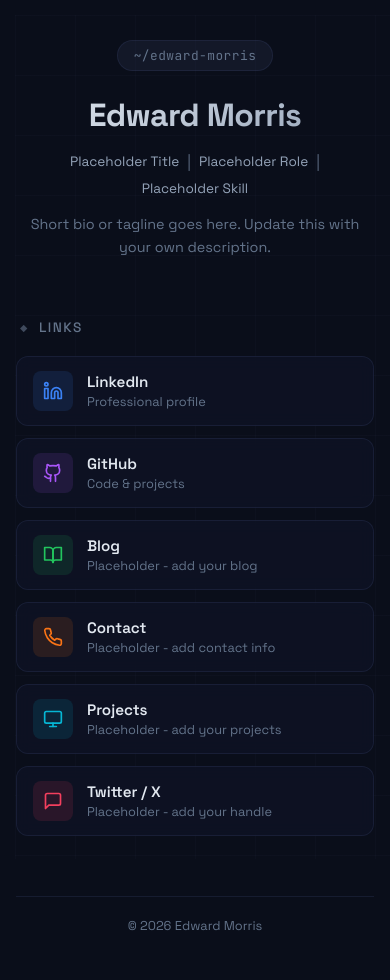
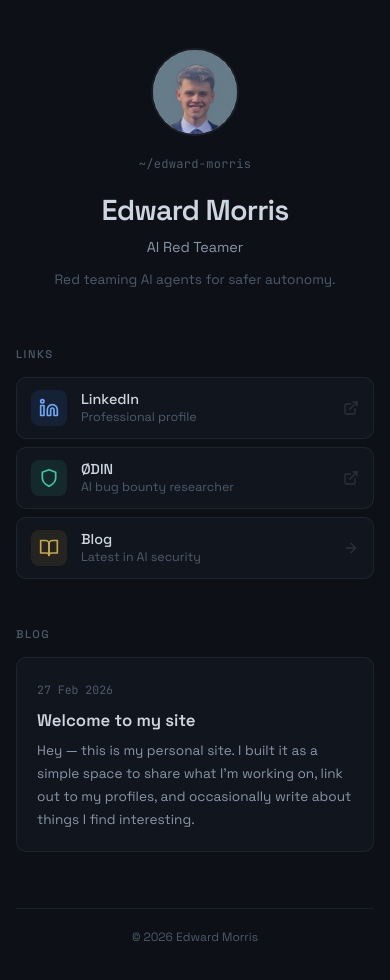
Before and after one commit to squidward124/edward-morris-site, a plain HTML site: page index.html in a window 390 px wide. Drawn offline with Linux system fonts and the light colour scheme.

Commit message:
Update site with real content and cleaner design
Added headshot, 0Din researcher profile, blog section with
welcome post. Simplified styling to a minimal dark theme,
removed placeholder cards and color glow effects.

Co-Authored-By: Claude Opus 4.6 <noreply@anthropic.com>

```diff
--- a/index.html
+++ b/index.html
@@ -11,22 +11,16 @@
     <link rel="stylesheet" href="style.css">
 </head>
 <body>
-    <!-- Animated background -->
-    <div class="bg-grid"></div>
-
     <main>
         <!-- Hero Section -->
         <section class="hero">
+            <img class="headshot" src="headshot.jpg" alt="Edward Morris" />
             <div class="hero-badge">~/edward-morris</div>
             <h1>Edward Morris</h1>
             <div class="roles">
-                <span class="role">Placeholder Title</span>
-                <span class="separator">|</span>
-                <span class="role">Placeholder Role</span>
-                <span class="separator">|</span>
-                <span class="role">Placeholder Skill</span>
+                <span class="role">AI Red Teamer</span>
             </div>
-            <p class="tagline">Short bio or tagline goes here. Update this with your own description.</p>
+            <p class="tagline">Red teaming AI agents for safer autonomy.</p>
         </section>
 
         <!-- Links Section -->
@@ -38,7 +32,7 @@
             <div class="cards-grid">
 
                 <!-- LinkedIn -->
-                <a href="https://www.linkedin.com/in/edward-morris-8863b6273/" target="_blank" rel="noopener noreferrer" class="card card-blue">
+                <a href="https://www.linkedin.com/in/edward-morris-8863b6273/" target="_blank" rel="noopener noreferrer" class="card">
                     <div class="card-inner">
                         <div class="card-icon icon-blue">
                             <svg xmlns="http://www.w3.org/2000/svg" width="20" height="20" viewBox="0 0 24 24" fill="none" stroke="currentColor" stroke-width="2" stroke-linecap="round" stroke-linejoin="round"><path d="M16 8a6 6 0 0 1 6 6v7h-4v-7a2 2 0 0 0-2-2 2 2 0 0 0-2 2v7h-4v-7a6 6 0 0 1 6-6z"/><rect width="4" height="12" x="2" y="9"/><circle cx="4" cy="4" r="2"/></svg>
@@ -47,87 +41,60 @@
                             <span class="card-title">LinkedIn</span>
                             <span class="card-desc">Professional profile</span>
                         </div>
-                        <span class="badge badge-blue">Social</span>
+                        <span class="badge">Social</span>
                         <svg class="card-arrow" xmlns="http://www.w3.org/2000/svg" width="16" height="16" viewBox="0 0 24 24" fill="none" stroke="currentColor" stroke-width="2" stroke-linecap="round" stroke-linejoin="round"><path d="M18 13v6a2 2 0 0 1-2 2H5a2 2 0 0 1-2-2V8a2 2 0 0 1 2-2h6"/><polyline points="15 3 21 3 21 9"/><line x1="10" y1="14" x2="21" y2="3"/></svg>
                     </div>
                 </a>
 
-                <!-- GitHub -->
-                <a href="https://github.com/squidward124" target="_blank" rel="noopener noreferrer" class="card card-purple">
+                <!-- 0Din -->
+                <a href="https://0din.ai/researchers/e1d17d63-fbd4-4920-b153-99131228bf39" target="_blank" rel="noopener noreferrer" class="card">
                     <div class="card-inner">
-                        <div class="card-icon icon-purple">
-                            <svg xmlns="http://www.w3.org/2000/svg" width="20" height="20" viewBox="0 0 24 24" fill="none" stroke="currentColor" stroke-width="2" stroke-linecap="round" stroke-linejoin="round"><path d="M15 22v-4a4.8 4.8 0 0 0-1-3.5c3 0 6-2 6-5.5.08-1.25-.27-2.48-1-3.5.28-1.15.28-2.35 0-3.5 0 0-1 0-3 1.5-2.64-.5-5.36-.5-8 0C6 2 5 2 5 2c-.3 1.15-.3 2.35 0 3.5A5.403 5.403 0 0 0 4 9c0 3.5 3 5.5 6 5.5-.39.49-.68 1.05-.85 1.65-.17.6-.22 1.23-.15 1.85v4"/><path d="M9 18c-4.51 2-5-2-7-2"/></svg>
+                        <div class="card-icon icon-green">
+                            <svg xmlns="http://www.w3.org/2000/svg" width="20" height="20" viewBox="0 0 24 24" fill="none" stroke="currentColor" stroke-width="2" stroke-linecap="round" stroke-linejoin="round"><path d="M12 22s8-4 8-10V5l-8-3-8 3v7c0 6 8 10 8 10z"/></svg>
                         </div>
                         <div class="card-text">
-                            <span class="card-title">GitHub</span>
-                            <span class="card-desc">Code &amp; projects</span>
+                            <span class="card-title">ØDIN</span>
+                            <span class="card-desc">AI bug bounty researcher</span>
                         </div>
-                        <span class="badge badge-purple">Code</span>
+                        <span class="badge">Security</span>
                         <svg class="card-arrow" xmlns="http://www.w3.org/2000/svg" width="16" height="16" viewBox="0 0 24 24" fill="none" stroke="currentColor" stroke-width="2" stroke-linecap="round" stroke-linejoin="round"><path d="M18 13v6a2 2 0 0 1-2 2H5a2 2 0 0 1-2-2V8a2 2 0 0 1 2-2h6"/><polyline points="15 3 21 3 21 9"/><line x1="10" y1="14" x2="21" y2="3"/></svg>
                     </div>
                 </a>
 
-                <!-- Placeholder 1 -->
-                <a href="#" class="card card-green">
+                <!-- Blog -->
+                <a href="blog/" class="card">
                     <div class="card-inner">
-                        <div class="card-icon icon-green">
+                        <div class="card-icon icon-amber">
                             <svg xmlns="http://www.w3.org/2000/svg" width="20" height="20" viewBox="0 0 24 24" fill="none" stroke="currentColor" stroke-width="2" stroke-linecap="round" stroke-linejoin="round"><path d="M2 3h6a4 4 0 0 1 4 4v14a3 3 0 0 0-3-3H2z"/><path d="M22 3h-6a4 4 0 0 0-4 4v14a3 3 0 0 1 3-3h7z"/></svg>
                         </div>
                         <div class="card-text">
                             <span class="card-title">Blog</span>
-                            <span class="card-desc">Placeholder - add your blog</span>
+                            <span class="card-desc">Latest in AI security</span>
                         </div>
-                        <span class="badge badge-green">Blog</span>
-                        <svg class="card-arrow" xmlns="http://www.w3.org/2000/svg" width="16" height="16" viewBox="0 0 24 24" fill="none" stroke="currentColor" stroke-width="2" stroke-linecap="round" stroke-linejoin="round"><path d="M18 13v6a2 2 0 0 1-2 2H5a2 2 0 0 1-2-2V8a2 2 0 0 1 2-2h6"/><polyline points="15 3 21 3 21 9"/><line x1="10" y1="14" x2="21" y2="3"/></svg>
-                    </div>
-                </a>
-
-                <!-- Placeholder 2 -->
-                <a href="#" class="card card-orange">
-                    <div class="card-inner">
-                        <div class="card-icon icon-orange">
-                            <svg xmlns="http://www.w3.org/2000/svg" width="20" height="20" viewBox="0 0 24 24" fill="none" stroke="currentColor" stroke-width="2" stroke-linecap="round" stroke-linejoin="round"><path d="M22 16.92v3a2 2 0 0 1-2.18 2 19.79 19.79 0 0 1-8.63-3.07 19.5 19.5 0 0 1-6-6 19.79 19.79 0 0 1-3.07-8.67A2 2 0 0 1 4.11 2h3a2 2 0 0 1 2 1.72 12.84 12.84 0 0 0 .7 2.81 2 2 0 0 1-.45 2.11L8.09 9.91a16 16 0 0 0 6 6l1.27-1.27a2 2 0 0 1 2.11-.45 12.84 12.84 0 0 0 2.81.7A2 2 0 0 1 22 16.92z"/></svg>
-                        </div>
-                        <div class="card-text">
-                            <span class="card-title">Contact</span>
-                            <span class="card-desc">Placeholder - add contact info</span>
-                        </div>
-                        <span class="badge badge-orange">Info</span>
-                        <svg class="card-arrow" xmlns="http://www.w3.org/2000/svg" width="16" height="16" viewBox="0 0 24 24" fill="none" stroke="currentColor" stroke-width="2" stroke-linecap="round" stroke-linejoin="round"><path d="M18 13v6a2 2 0 0 1-2 2H5a2 2 0 0 1-2-2V8a2 2 0 0 1 2-2h6"/><polyline points="15 3 21 3 21 9"/><line x1="10" y1="14" x2="21" y2="3"/></svg>
-                    </div>
-                </a>
-
-                <!-- Placeholder 3 -->
-                <a href="#" class="card card-cyan">
-                    <div class="card-inner">
-                        <div class="card-icon icon-cyan">
-                            <svg xmlns="http://www.w3.org/2000/svg" width="20" height="20" viewBox="0 0 24 24" fill="none" stroke="currentColor" stroke-width="2" stroke-linecap="round" stroke-linejoin="round"><rect width="20" height="14" x="2" y="3" rx="2"/><line x1="8" x2="16" y1="21" y2="21"/><line x1="12" x2="12" y1="17" y2="21"/></svg>
-                        </div>
-                        <div class="card-text">
-                            <span class="card-title">Projects</span>
-                            <span class="card-desc">Placeholder - add your projects</span>
-                        </div>
-                        <span class="badge badge-cyan">Work</span>
-                        <svg class="card-arrow" xmlns="http://www.w3.org/2000/svg" width="16" height="16" viewBox="0 0 24 24" fill="none" stroke="currentColor" stroke-width="2" stroke-linecap="round" stroke-linejoin="round"><path d="M18 13v6a2 2 0 0 1-2 2H5a2 2 0 0 1-2-2V8a2 2 0 0 1 2-2h6"/><polyline points="15 3 21 3 21 9"/><line x1="10" y1="14" x2="21" y2="3"/></svg>
-                    </div>
-                </a>
-
-                <!-- Placeholder 4 -->
-                <a href="#" class="card card-rose">
-                    <div class="card-inner">
-                        <div class="card-icon icon-rose">
-                            <svg xmlns="http://www.w3.org/2000/svg" width="20" height="20" viewBox="0 0 24 24" fill="none" stroke="currentColor" stroke-width="2" stroke-linecap="round" stroke-linejoin="round"><path d="M21 15a2 2 0 0 1-2 2H7l-4 4V5a2 2 0 0 1 2-2h14a2 2 0 0 1 2 2z"/></svg>
-                        </div>
-                        <div class="card-text">
-                            <span class="card-title">Twitter / X</span>
-                            <span class="card-desc">Placeholder - add your handle</span>
-                        </div>
-                        <span class="badge badge-rose">Social</span>
-                        <svg class="card-arrow" xmlns="http://www.w3.org/2000/svg" width="16" height="16" viewBox="0 0 24 24" fill="none" stroke="currentColor" stroke-width="2" stroke-linecap="round" stroke-linejoin="round"><path d="M18 13v6a2 2 0 0 1-2 2H5a2 2 0 0 1-2-2V8a2 2 0 0 1 2-2h6"/><polyline points="15 3 21 3 21 9"/><line x1="10" y1="14" x2="21" y2="3"/></svg>
+                        <span class="badge">Blog</span>
+                        <svg class="card-arrow" xmlns="http://www.w3.org/2000/svg" width="16" height="16" viewBox="0 0 24 24" fill="none" stroke="currentColor" stroke-width="2" stroke-linecap="round" stroke-linejoin="round"><path d="M5 12h14"/><path d="m12 5 7 7-7 7"/></svg>
                     </div>
                 </a>
 
             </div>
+        </section>
+
+        <!-- Blog Section -->
+        <section id="blog" class="blog-section">
+            <h2 class="section-title">
+                <span class="title-icon">&#9670;</span>
+                Blog
+            </h2>
+
+            <a href="blog/welcome.html" class="blog-preview">
+                <article class="blog-post">
+                    <div class="blog-meta">
+                        <span class="blog-date">27 Feb 2026</span>
+                    </div>
+                    <h3 class="blog-title">Welcome to my site</h3>
+                    <p class="blog-body">Hey — this is my personal site. I built it as a simple space to share what I'm working on, link out to my profiles, and occasionally write about things I find interesting.</p>
+                </article>
+            </a>
         </section>
 
         <!-- Footer -->
--- a/style.css
+++ b/style.css
@@ -1,4 +1,3 @@
-/* ── Reset & Base ── */
 *, *::before, *::after {
     margin: 0;
     padding: 0;
@@ -6,19 +5,14 @@
 }
 
 :root {
-    --bg-primary: #0a0e1a;
-    --bg-card: rgba(15, 20, 40, 0.6);
-    --border-card: rgba(55, 65, 100, 0.3);
-    --text-primary: #e2e8f0;
-    --text-secondary: #94a3b8;
-    --text-muted: #64748b;
-
-    --blue: #3b82f6;
-    --purple: #a855f7;
-    --green: #22c55e;
-    --orange: #f97316;
-    --cyan: #06b6d4;
-    --rose: #f43f5e;
+    --bg: #0d1117;
+    --bg-card: rgba(160, 190, 230, 0.03);
+    --border: rgba(160, 190, 230, 0.08);
+    --border-hover: rgba(160, 190, 230, 0.18);
+    --text: #cdd5e0;
+    --text-secondary: #8895a7;
+    --text-muted: #4d5a6a;
+    --accent: #cdd5e0;
 }
 
 html {
@@ -27,186 +21,106 @@ html {
 
 body {
     font-family: 'Space Grotesk', sans-serif;
-    background-color: var(--bg-primary);
-    color: var(--text-primary);
+    background-color: var(--bg);
+    color: var(--text);
     min-height: 100vh;
-    overflow-x: hidden;
-    position: relative;
+    -webkit-font-smoothing: antialiased;
 }
 
-/* ── Animated Grid Background ── */
-.bg-grid {
-    position: fixed;
-    inset: 0;
-    z-index: 0;
-    background-image:
-        linear-gradient(rgba(55, 65, 100, 0.08) 1px, transparent 1px),
-        linear-gradient(90deg, rgba(55, 65, 100, 0.08) 1px, transparent 1px);
-    background-size: 60px 60px;
-    animation: gridMove 20s linear infinite;
+main {
+    max-width: 600px;
+    margin: 0 auto;
+    padding: 80px 20px 40px;
 }
 
-@keyframes gridMove {
-    0% { transform: translate(0, 0); }
-    100% { transform: translate(60px, 60px); }
+/* ── Hero ── */
+.hero {
+    text-align: center;
+    margin-bottom: 56px;
 }
 
-/* ── Main Layout ── */
-main {
-    position: relative;
-    z-index: 1;
-    max-width: 680px;
-    margin: 0 auto;
-    padding: 60px 20px 40px;
-}
-
-/* ── Hero Section ── */
-.hero {
-    text-align: center;
-    margin-bottom: 60px;
-    animation: fadeInUp 0.6s ease-out;
+.headshot {
+    display: block;
+    width: 88px;
+    height: 88px;
+    border-radius: 50%;
+    object-fit: cover;
+    border: 2px solid var(--border);
+    margin: 0 auto 16px;
 }
 
 .hero-badge {
     display: inline-block;
     font-family: 'JetBrains Mono', monospace;
-    font-size: 0.8rem;
+    font-size: 0.75rem;
     color: var(--text-muted);
-    background: rgba(55, 65, 100, 0.2);
-    border: 1px solid var(--border-card);
-    border-radius: 20px;
-    padding: 6px 16px;
-    margin-bottom: 24px;
-    letter-spacing: 0.5px;
+    margin-bottom: 20px;
+    letter-spacing: 0.3px;
 }
 
 .hero h1 {
-    font-size: 2.8rem;
-    font-weight: 700;
-    letter-spacing: -0.02em;
-    margin-bottom: 16px;
-    background: linear-gradient(135deg, #e2e8f0 0%, #94a3b8 100%);
-    -webkit-background-clip: text;
-    -webkit-text-fill-color: transparent;
-    background-clip: text;
+    font-size: 2.2rem;
+    font-weight: 600;
+    letter-spacing: -0.03em;
+    margin-bottom: 8px;
+    color: var(--text);
 }
 
 .roles {
-    display: flex;
-    align-items: center;
-    justify-content: center;
-    gap: 12px;
-    flex-wrap: wrap;
-    margin-bottom: 16px;
+    margin-bottom: 12px;
 }
 
 .role {
-    font-size: 0.95rem;
+    font-size: 0.9rem;
     color: var(--text-secondary);
     font-weight: 400;
 }
 
-.separator {
+.tagline {
+    font-size: 0.85rem;
     color: var(--text-muted);
-    font-weight: 300;
-}
-
-.tagline {
-    font-size: 0.9rem;
-    color: var(--text-muted);
-    max-width: 460px;
+    max-width: 400px;
     margin: 0 auto;
     line-height: 1.6;
 }
 
 /* ── Section Title ── */
 .section-title {
-    display: flex;
-    align-items: center;
-    gap: 10px;
-    font-size: 0.85rem;
+    font-size: 0.7rem;
     font-weight: 500;
     color: var(--text-muted);
     text-transform: uppercase;
     letter-spacing: 1.5px;
-    margin-bottom: 20px;
-    padding-left: 4px;
+    margin-bottom: 16px;
 }
 
 .title-icon {
-    font-size: 0.6rem;
-    opacity: 0.6;
+    display: none;
 }
 
-/* ── Cards Grid ── */
+/* ── Cards ── */
 .cards-grid {
     display: flex;
     flex-direction: column;
-    gap: 12px;
+    gap: 8px;
 }
 
-/* ── Card Base ── */
 .card {
     display: block;
     text-decoration: none;
     color: inherit;
     background: var(--bg-card);
-    border: 1px solid var(--border-card);
-    border-radius: 12px;
-    padding: 16px 20px;
-    transition: all 0.3s ease;
-    backdrop-filter: blur(8px);
-    position: relative;
-    overflow: hidden;
-    animation: fadeInUp 0.5s ease-out backwards;
-}
-
-.card:nth-child(1) { animation-delay: 0.1s; }
-.card:nth-child(2) { animation-delay: 0.15s; }
-.card:nth-child(3) { animation-delay: 0.2s; }
-.card:nth-child(4) { animation-delay: 0.25s; }
-.card:nth-child(5) { animation-delay: 0.3s; }
-.card:nth-child(6) { animation-delay: 0.35s; }
-
-.card::before {
-    content: '';
-    position: absolute;
-    inset: 0;
-    border-radius: 12px;
-    opacity: 0;
-    transition: opacity 0.3s ease;
-    pointer-events: none;
+    border: 1px solid var(--border);
+    border-radius: 10px;
+    padding: 14px 18px;
+    transition: border-color 0.2s, background 0.2s;
 }
 
 .card:hover {
-    transform: translateY(-2px);
-    border-color: rgba(100, 116, 160, 0.4);
+    border-color: var(--border-hover);
+    background: rgba(160, 190, 230, 0.05);
 }
 
-.card:hover::before {
-    opacity: 1;
-}
-
-/* Card glow colors */
-.card-blue:hover { box-shadow: 0 0 30px rgba(59, 130, 246, 0.1); }
-.card-blue::before { background: radial-gradient(ellipse at top, rgba(59, 130, 246, 0.05), transparent 70%); }
-
-.card-purple:hover { box-shadow: 0 0 30px rgba(168, 85, 247, 0.1); }
-.card-purple::before { background: radial-gradient(ellipse at top, rgba(168, 85, 247, 0.05), transparent 70%); }
-
-.card-green:hover { box-shadow: 0 0 30px rgba(34, 197, 94, 0.1); }
-.card-green::before { background: radial-gradient(ellipse at top, rgba(34, 197, 94, 0.05), transparent 70%); }
-
-.card-orange:hover { box-shadow: 0 0 30px rgba(249, 115, 22, 0.1); }
-.card-orange::before { background: radial-gradient(ellipse at top, rgba(249, 115, 22, 0.05), transparent 70%); }
-
-.card-cyan:hover { box-shadow: 0 0 30px rgba(6, 182, 212, 0.1); }
-.card-cyan::before { background: radial-gradient(ellipse at top, rgba(6, 182, 212, 0.05), transparent 70%); }
-
-.card-rose:hover { box-shadow: 0 0 30px rgba(244, 63, 94, 0.1); }
-.card-rose::before { background: radial-gradient(ellipse at top, rgba(244, 63, 94, 0.05), transparent 70%); }
-
-/* ── Card Inner Layout ── */
 .card-inner {
     display: flex;
     align-items: center;
@@ -218,17 +132,15 @@ main {
     display: flex;
     align-items: center;
     justify-content: center;
-    width: 40px;
-    height: 40px;
+    width: 36px;
+    height: 36px;
     border-radius: 8px;
 }
 
-.icon-blue   { background: rgba(59, 130, 246, 0.12); color: var(--blue); }
-.icon-purple { background: rgba(168, 85, 247, 0.12); color: var(--purple); }
-.icon-green  { background: rgba(34, 197, 94, 0.12);  color: var(--green); }
-.icon-orange { background: rgba(249, 115, 22, 0.12); color: var(--orange); }
-.icon-cyan   { background: rgba(6, 182, 212, 0.12);  color: var(--cyan); }
-.icon-rose   { background: rgba(244, 63, 94, 0.12);  color: var(--rose); }
+.card-icon.icon-blue   { background: rgba(59, 130, 246, 0.1);  color: #6fa8f5; }
+.card-icon.icon-purple { background: rgba(150, 120, 230, 0.1); color: #a090e0; }
+.card-icon.icon-green  { background: rgba(50, 200, 160, 0.1);  color: #40c8a8; }
+.card-icon.icon-amber  { background: rgba(200, 160, 60, 0.1);  color: #c8a848; }
 
 .card-text {
     display: flex;
@@ -238,94 +150,212 @@ main {
 }
 
 .card-title {
-    font-size: 0.95rem;
-    font-weight: 600;
-    color: var(--text-primary);
+    font-size: 0.9rem;
+    font-weight: 500;
+    color: var(--text);
 }
 
 .card-desc {
-    font-size: 0.8rem;
+    font-size: 0.78rem;
     color: var(--text-muted);
-    margin-top: 2px;
+    margin-top: 1px;
 }
 
-/* ── Badges ── */
 .badge {
-    flex-shrink: 0;
-    font-size: 0.65rem;
-    font-weight: 500;
-    padding: 3px 10px;
-    border-radius: 20px;
-    letter-spacing: 0.3px;
-    text-transform: uppercase;
+    display: none;
 }
 
-.badge-blue   { background: rgba(59, 130, 246, 0.15); color: var(--blue); }
-.badge-purple { background: rgba(168, 85, 247, 0.15); color: var(--purple); }
-.badge-green  { background: rgba(34, 197, 94, 0.15);  color: var(--green); }
-.badge-orange { background: rgba(249, 115, 22, 0.15); color: var(--orange); }
-.badge-cyan   { background: rgba(6, 182, 212, 0.15);  color: var(--cyan); }
-.badge-rose   { background: rgba(244, 63, 94, 0.15);  color: var(--rose); }
-
-/* ── Card Arrow ── */
 .card-arrow {
     flex-shrink: 0;
     color: var(--text-muted);
-    opacity: 0;
-    transform: translateX(-4px);
-    transition: all 0.3s ease;
+    opacity: 0.4;
+    transition: opacity 0.2s;
 }
 
 .card:hover .card-arrow {
-    opacity: 1;
-    transform: translateX(0);
+    opacity: 0.7;
+}
+
+/* ── Blog (homepage preview) ── */
+.blog-section {
+    margin-top: 48px;
+}
+
+.blog-preview {
+    display: block;
+    text-decoration: none;
+    color: inherit;
+}
+
+.blog-post {
+    border: 1px solid var(--border);
+    border-radius: 10px;
+    padding: 20px;
+    background: var(--bg-card);
+    transition: border-color 0.2s, background 0.2s;
+}
+
+.blog-preview:hover .blog-post {
+    border-color: var(--border-hover);
+    background: rgba(160, 190, 230, 0.05);
+}
+
+.blog-meta {
+    margin-bottom: 10px;
+}
+
+.blog-date {
+    font-family: 'JetBrains Mono', monospace;
+    font-size: 0.72rem;
+    color: var(--text-muted);
+}
+
+.blog-title {
+    font-size: 1.05rem;
+    font-weight: 600;
+    color: var(--text);
+    margin-bottom: 8px;
+}
+
+.blog-body {
+    font-size: 0.85rem;
+    color: var(--text-secondary);
+    line-height: 1.7;
+}
+
+/* ── Blog nav ── */
+.blog-nav {
+    margin-bottom: 40px;
+}
+
+.back-link {
+    font-size: 0.85rem;
+    color: var(--text-muted);
+    text-decoration: none;
+    transition: color 0.2s;
+}
+
+.back-link:hover {
+    color: var(--text);
+}
+
+/* ── Blog listing page ── */
+.blog-header {
+    margin-bottom: 40px;
+}
+
+.blog-header h1 {
+    font-size: 2rem;
+    font-weight: 600;
+    letter-spacing: -0.03em;
+    margin-bottom: 8px;
+}
+
+.blog-header-desc {
+    font-size: 0.85rem;
+    color: var(--text-muted);
+    line-height: 1.6;
+}
+
+.blog-list {
+    display: flex;
+    flex-direction: column;
+    gap: 8px;
+}
+
+.blog-list-item {
+    display: block;
+    text-decoration: none;
+    color: inherit;
+    border: 1px solid var(--border);
+    border-radius: 10px;
+    padding: 20px;
+    background: var(--bg-card);
+    transition: border-color 0.2s, background 0.2s;
+}
+
+.blog-list-item:hover {
+    border-color: var(--border-hover);
+    background: rgba(160, 190, 230, 0.05);
+}
+
+.blog-list-title {
+    font-size: 1.05rem;
+    font-weight: 600;
+    color: var(--text);
+    margin: 8px 0 6px;
+}
+
+.blog-list-excerpt {
+    font-size: 0.85rem;
+    color: var(--text-secondary);
+    line-height: 1.6;
+}
+
+/* ── Blog post page ── */
+.blog-post-full {
+    margin-bottom: 40px;
+}
+
+.blog-post-header {
+    margin-bottom: 32px;
+}
+
+.blog-post-title {
+    font-size: 1.8rem;
+    font-weight: 600;
+    letter-spacing: -0.02em;
+    margin-top: 10px;
+    line-height: 1.3;
+}
+
+.blog-post-content {
+    font-size: 0.92rem;
+    color: var(--text-secondary);
+    line-height: 1.8;
+}
+
+.blog-post-content p {
+    margin-bottom: 16px;
+}
+
+.blog-post-content p:last-child {
+    margin-bottom: 0;
+}
+
+.blog-post-content a {
+    color: var(--text);
+    text-decoration: underline;
+    text-underline-offset: 2px;
+    text-decoration-color: var(--text-muted);
+    transition: text-decoration-color 0.2s;
+}
+
+.blog-post-content a:hover {
+    text-decoration-color: var(--text);
 }
 
 /* ── Footer ── */
 footer {
     text-align: center;
-    margin-top: 60px;
+    margin-top: 56px;
     padding: 20px 0;
     color: var(--text-muted);
-    font-size: 0.8rem;
-    border-top: 1px solid var(--border-card);
-}
-
-/* ── Animations ── */
-@keyframes fadeInUp {
-    from {
-        opacity: 0;
-        transform: translateY(16px);
-    }
-    to {
-        opacity: 1;
-        transform: translateY(0);
-    }
+    font-size: 0.75rem;
+    border-top: 1px solid var(--border);
 }
 
 /* ── Responsive ── */
 @media (max-width: 480px) {
-    .hero h1 {
-        font-size: 2rem;
+    main {
+        padding: 48px 16px 30px;
     }
 
-    .roles {
-        gap: 8px;
-    }
-
-    .role {
-        font-size: 0.85rem;
+    .hero h1 {
+        font-size: 1.8rem;
     }
 
     .card {
-        padding: 14px 16px;
-    }
-
-    .badge {
-        display: none;
-    }
-
-    main {
-        padding: 40px 16px 30px;
+        padding: 12px 14px;
     }
 }
```
Also changed, not shown: blog/index.html (added, +38 -0 lines), blog/welcome.html (added, +36 -0 lines), script.js (+1 -8 lines), headshot.jpg (added).
